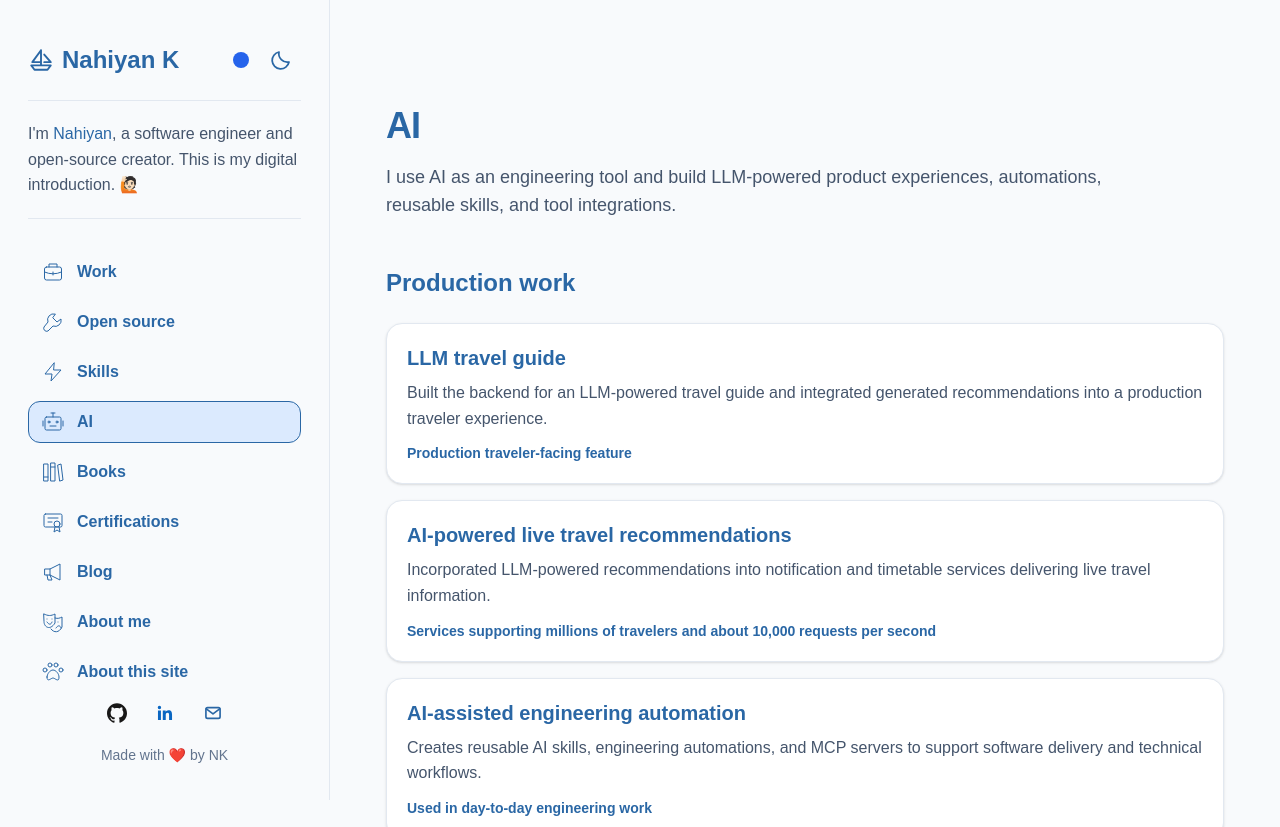
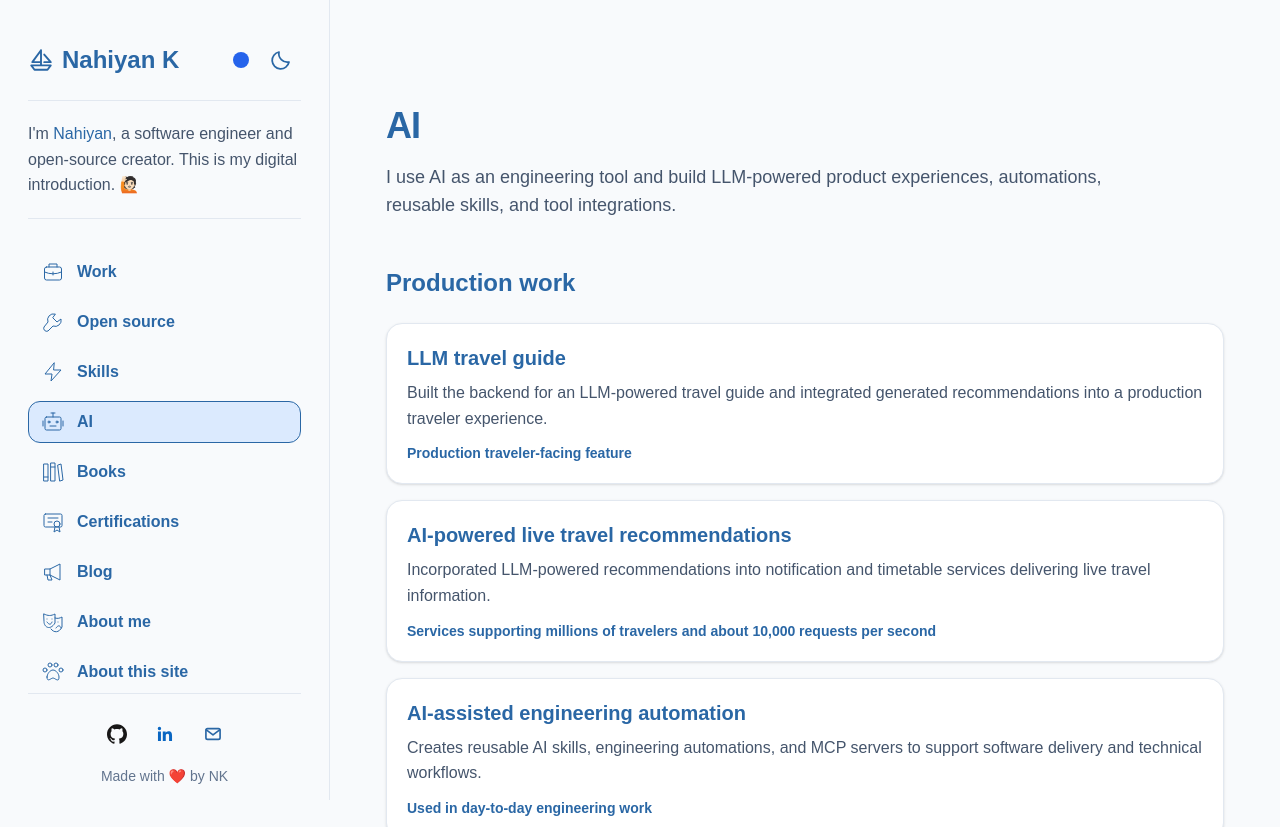
Before and after one commit to ayonious/oyon-portfolio, a Next.js app: page /ai in a window 1280 px wide. Shown: the top 827 px of the page. Built offline with nearby package versions, Linux system fonts and the light colour scheme.

Commit message:
style: divide sidebar footer

```diff
--- a/components/ProfileSidebar.tsx
+++ b/components/ProfileSidebar.tsx
@@ -94,7 +94,7 @@ export default function ProfileSidebar() {
           })}
         </nav>
 
-        <div className="mt-8 flex flex-col items-center lg:mt-auto">
+        <div className="mt-8 flex flex-col items-center border-t border-slate-200 pt-5 dark:border-slate-700 lg:mt-auto">
           <div className="flex justify-center gap-2">
             {sidebarContent.socialLinks.map((link) => (
               <a
```
